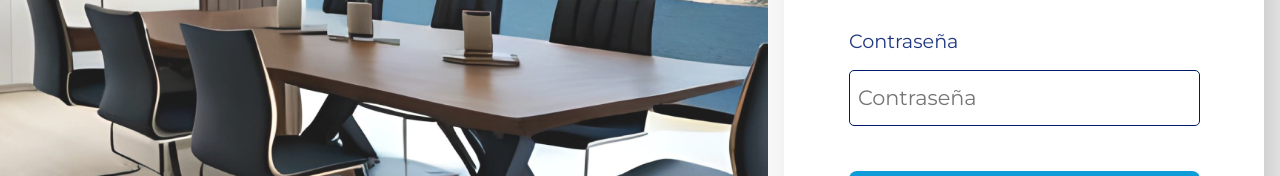
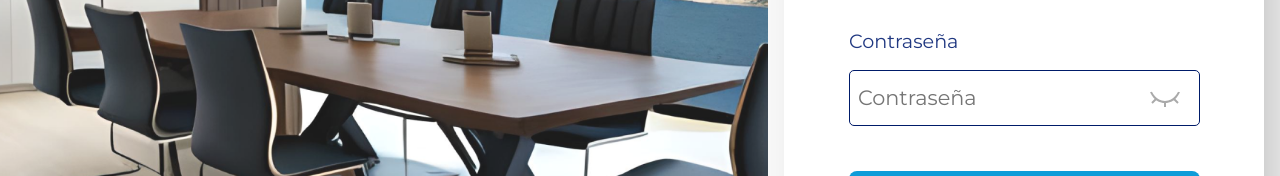
Before and after one commit to juancotrado/quisvar_proyect_ft, a React (Vite) app: page /login in a window 1280 px wide. Shown: the part 427-603 px from the top of the page. Built offline with nearby package versions, Linux system fonts and the light colour scheme.

Commit message:
eyes on - eyes off

```diff
--- a/src/components/shared/Input/Input.tsx
+++ b/src/components/shared/Input/Input.tsx
@@ -1,17 +1,27 @@
 import Eye from '/svg/eye.svg';
+import EyeClose from '/svg/eyeClose.svg';
 import './input.css';
-import type { InputHTMLAttributes } from 'react';
+import { InputHTMLAttributes, useState } from 'react';
 import { forwardRef } from 'react';
 
 interface InputTextProps extends InputHTMLAttributes<HTMLInputElement> {
   name?: string;
   label?: string;
   col?: boolean;
+  type?: string;
   errors?: { [key: string]: any };
 }
 
 const InputText = forwardRef<HTMLInputElement, InputTextProps>(
-  ({ name, label, col, errors, ...props }, ref) => {
+  ({ name, label, col, errors, type, ...props }, ref) => {
+    const [isShow, setIsShow] = useState(false);
+    const viewPassword = () => setIsShow(!isShow);
+
+    let typeAux = type;
+    if (type == 'password') {
+      typeAux = isShow ? 'text' : 'password';
+    }
+    console.log(isShow);
     return (
       <div className={`${col ? 'input-col' : 'input-container'}`}>
         {label && (
@@ -30,10 +40,16 @@ const InputText = forwardRef<HTMLInputElement, InputTextProps>(
               errors && name && errors[name] && 'input-area-error'
             }`}
             ref={ref}
+            type={typeAux}
             {...props}
           />
-          {props.type == 'password' ? (
-            <img src={Eye} alt={Eye} className="input-icon" />
+          {type == 'password' ? (
+            <img
+              onClick={viewPassword}
+              src={isShow ? Eye : EyeClose}
+              alt={Eye}
+              className="input-icon"
+            />
           ) : null}
         </div>
         {name && errors && errors[name] && (
--- a/src/components/shared/Input/input.css
+++ b/src/components/shared/Input/input.css
@@ -37,8 +37,9 @@
   width: 30px;
   height: 30px;
   position: absolute;
-  z-index: 1;
+
   margin-right: 20px;
+  cursor: pointer;
 }
 .input-option {
   width: 100%;
--- a/src/pages/listPersonalTask/ListPersonalTask.tsx
+++ b/src/pages/listPersonalTask/ListPersonalTask.tsx
@@ -35,11 +35,12 @@ const ListPersonalTask = () => {
   };
 
   return (
-    <div className="container-list">
-      <div className="title-list">
+    <div className="my-container-list ">
+      <div className="my-title-list">
         <img className="task-icon" src={list_icon} alt="task-list" />
         <h2>Mis tareas</h2>
       </div>
+
       <div className="container-list-task">
         <div className="header-of-header">
           <span>Ordenar por:</span>
--- a/src/pages/listPersonalTask/listpersonalTask.css
+++ b/src/pages/listPersonalTask/listpersonalTask.css
@@ -58,10 +58,9 @@
   display: flex;
   flex-direction: column;
   gap: 2rem;
-  background-color: #fff;
-  padding: 4rem;
+  background-color: #f7f7f7;
+  padding: 1rem 4rem 0rem 4rem;
   border-radius: var(--radius-input);
-  box-shadow: 0px 1.5px 4px rgba(0, 0, 0, 0.2);
   width: 100%;
 }
 .my-title-list {
--- a/src/pages/login/login.tsx
+++ b/src/pages/login/login.tsx
@@ -4,6 +4,7 @@ import './login.css';
 import { axiosInstance } from '../../services/axiosInstance';
 import InputText from '../../components/shared/Input/Input';
 import { SubmitHandler, useForm } from 'react-hook-form';
+import { Input } from '../../components';
 
 interface UserForm {
   email: string;
@@ -52,6 +53,7 @@ const Login = () => {
                 pattern:
                   /[a-zA-Z0-9_]+([.][a-zA-Z0-9_]+)*@[a-zA-Z0-9_]+([.][a-zA-Z0-9_]+)*[.][a-zA-Z]{2,5}/i,
               })}
+              type="text"
               errors={errors}
             />
           </div>
@@ -61,6 +63,7 @@ const Login = () => {
               placeholder="Contraseña"
               {...register('password', { required: true })}
               errors={errors}
+              type="password"
             />
           </div>
           <button type="submit" className="login-btn">
```
Also changed, not shown: public/svg/eyeClose.svg (added).
